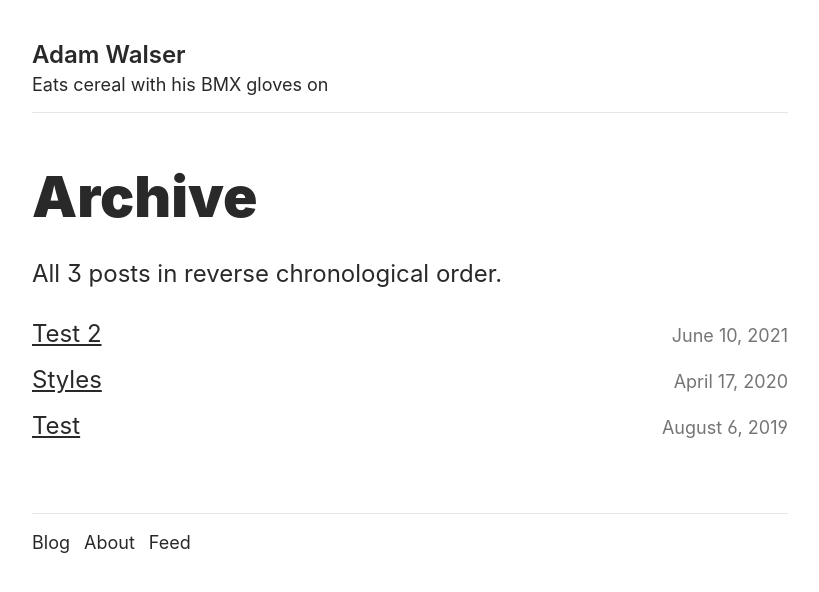
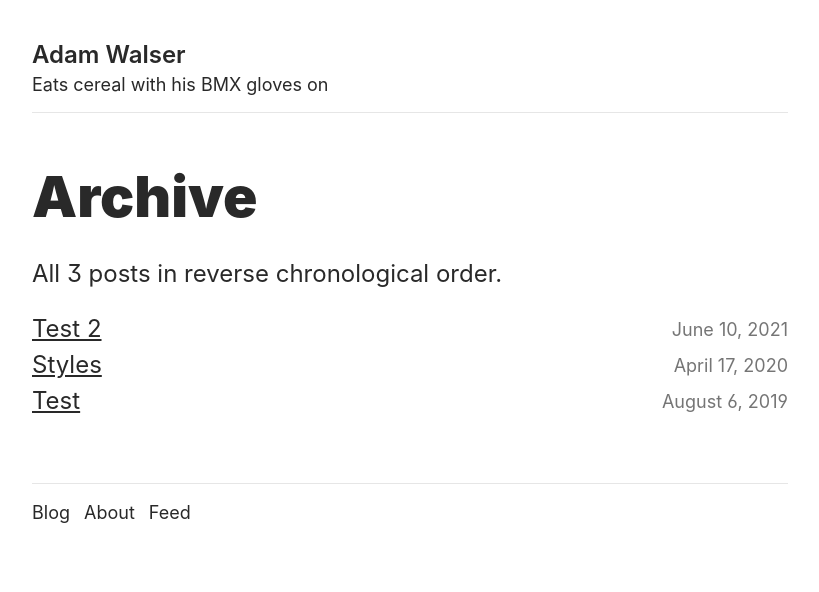
Before and after one commit to ajpwalser/ajpwalser.github.io, a Jekyll site: the page built from archive/index.html, in a window 1280 px wide. Shown: the top 592 px of the page, without its empty margins (230-1049 px from the left). Built offline with Jekyll 4.4.1, drawn with Linux system fonts in a browser that asks for light colours; some web fonts are replaced.

Commit message:
Update style.css

```diff
--- a/css/style.css
+++ b/css/style.css
@@ -191,11 +191,13 @@ pre {
 ul {
   padding: 0;
   list-style-type: none;
+	line-height: 1em;
 }
 
 ul.headline {
   padding: 0;
   list-style-type: none;
+	line-height: 1em;
 }
 
 /* ul.headline a {
```
